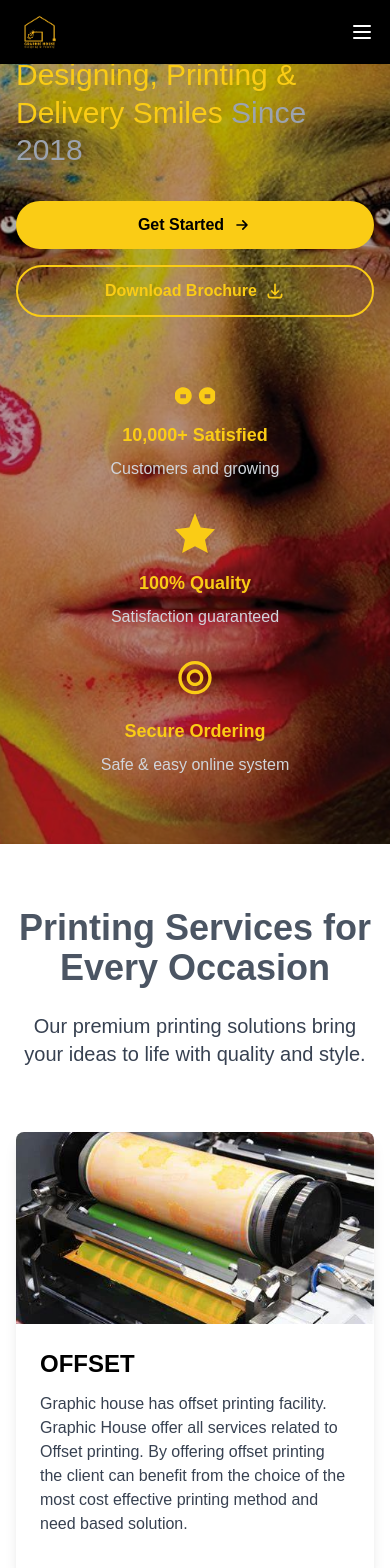
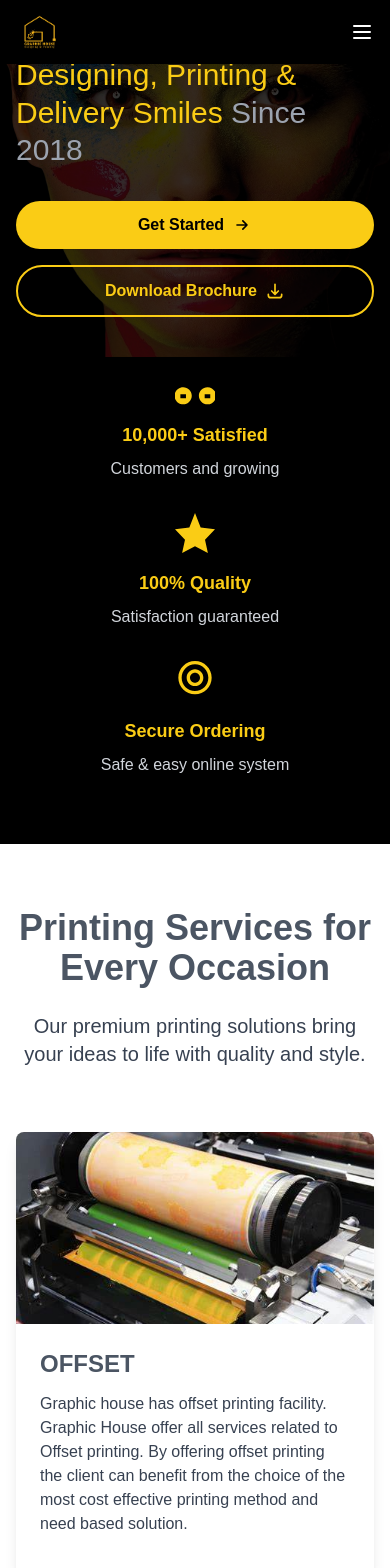
Before and after one commit to SawEless/graphichousewebsite, a Next.js app: page / in a window 390 px wide. Shown: the top 1568 px of the page. Built offline with nearby package versions, Linux system fonts and the light colour scheme.

Commit message:
aab t vayo

```diff
--- a/src/app/components/Footer.tsx
+++ b/src/app/components/Footer.tsx
@@ -33,7 +33,7 @@ export default function Footer() {
               <span className="font-bold text-gray-600">Phone:</span> 021-547547 | 9842153371
             </p>
             <p className="text-gray-600 mb-2">
-              <span className="font-bold text-gray">Address:</span> SundarHaraincha, Biratchowk
+              <span className="font-bold text-gray">Address:</span> Sundarharaincha, Biratchowk
             </p>
             <p className="text-gray-600 mb-2">
               <span className="font-bold text-gray">Service Enquiry:</span>
--- a/src/app/components/HomeFirst.tsx
+++ b/src/app/components/HomeFirst.tsx
@@ -68,8 +68,9 @@ export default function EnhancedHome() {
           src="/girlphoto3.png"
           alt="Background"
           layout="fill"
-          objectFit="cover"
-          className="opacity-70"
+          objectFit="contain"
+          objectPosition="center top"
+          className="opacity-20 scale-85 sm:scale-50"
         />
       </div>
 
--- a/src/app/components/Service.tsx
+++ b/src/app/components/Service.tsx
@@ -44,7 +44,7 @@ const ServiceItem: React.FC<{ service: ServiceItem }> = ({ service }) => (
       </div>
     </div>
     <div className="p-6 font-sans">
-      <h3 className="text-2xl font-bold mb-3 text-black">{service.title}</h3>
+      <h3 className="text-2xl font-bold mb-3 text-gray-600">{service.title}</h3>
       <p className="text-gray-700 mb-4">{service.description}</p>
     </div>
   </div>
```
